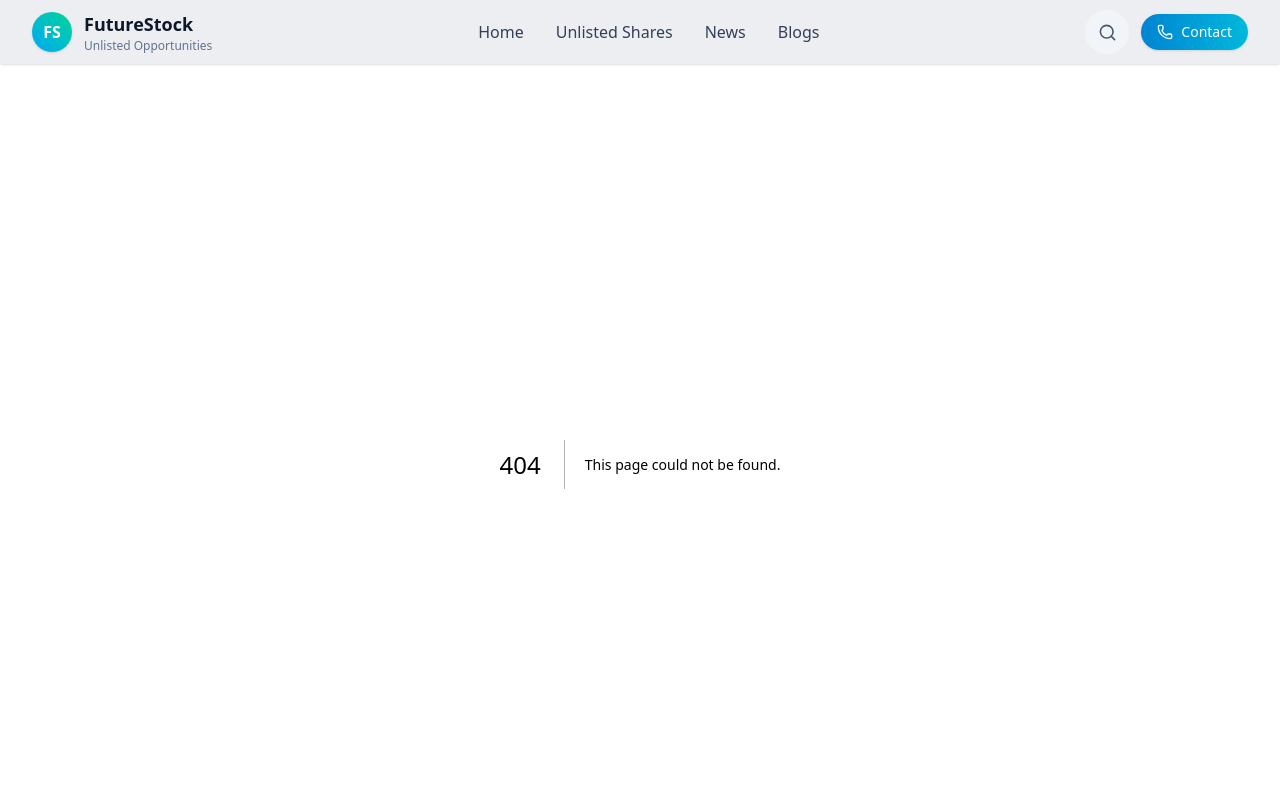
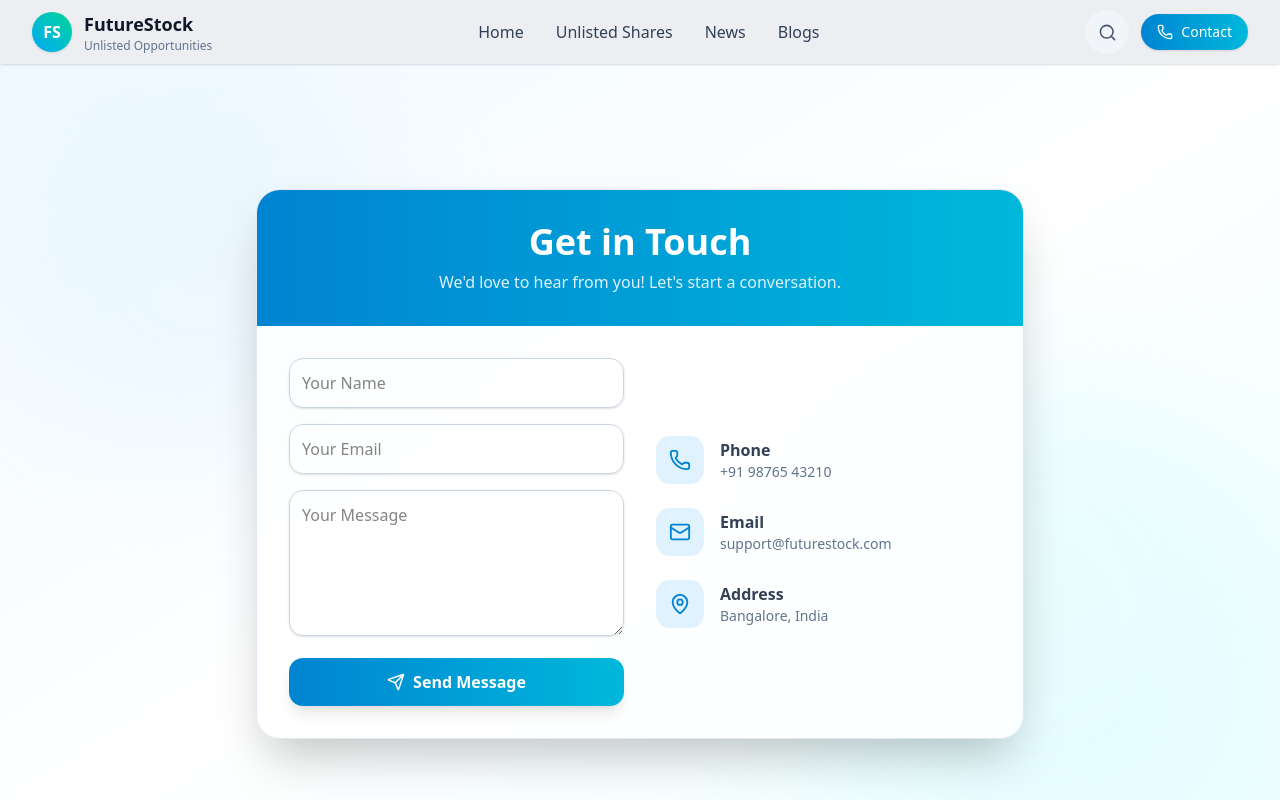
Before and after one commit to Kshitizcs50/Future-Stock, a Next.js app: page /contact in a window 1280 px wide. Before the commit this address had no page. Shown: the top 800 px of the page. Built offline with nearby package versions, Linux system fonts and the light colour scheme.

Commit message:
main page unlisted stocks News upgraded ui stock lists contact

```diff
--- a/src/app/components/Header.tsx
+++ b/src/app/components/Header.tsx
@@ -167,7 +167,7 @@ export default function Header() {
               <Link href="/" className="hover:text-sky-600 transition">Home</Link>
               <Link href="/UnlistedSharesTable" className="hover:text-sky-600 transition">Unlisted Shares</Link>
               <Link href="/Newslatest" className="hover:text-sky-600 transition">News</Link>
-              <Link href="/blogs" className="hover:text-sky-600 transition">Blogs</Link>
+              <Link href="/Bloog" className="hover:text-sky-600 transition">Blogs</Link>
             </nav>
 
             {/* right: search + contact */}
@@ -245,6 +245,7 @@ export default function Header() {
               </button>
 
               {/* Contact button */}
+              <Link href="/contact">
   <motion.button
     whileHover={{ scale: 1.03 }}
     className="hidden md:flex items-center gap-2 bg-gradient-to-r from-sky-600 to-cyan-500 text-white px-4 py-2 rounded-full shadow"
@@ -252,6 +253,7 @@ export default function Header() {
     <Phone size={16} />
     <span className="text-sm">Contact</span>
   </motion.button>
+</Link>
 
               {/* mobile drawer button */}
               <button className="md:hidden" onClick={() => setDrawerOpen((d) => !d)} aria-label="Open menu">
@@ -293,7 +295,7 @@ export default function Header() {
                 <Link href="/" onClick={() => setDrawerOpen(false)} className="py-2">Home</Link>
                 <Link href="/UnlistedSharesTable" onClick={() => setDrawerOpen(false)} className="py-2">Unlisted Shares</Link>
                 <Link href="/Newslatest" onClick={() => setDrawerOpen(false)} className="py-2">News</Link>
-                <Link href="/blogs" onClick={() => setDrawerOpen(false)} className="py-2">Blogs</Link>
+                <Link href="/Bloog" onClick={() => setDrawerOpen(false)} className="py-2">Blogs</Link>
                 <Link href="/partner" onClick={() => setDrawerOpen(false)} className="py-2">Partner</Link>
               </nav>
             </motion.aside>
--- /dev/null
+++ b/src/app/contact/page.jsx
@@ -0,0 +1,107 @@
+"use client";
+
+import { motion } from "framer-motion";
+import { Phone, Mail, MapPin, Send } from "lucide-react";
+
+export default function ContactPage() {
+  return (
+    <div className="relative min-h-screen bg-gradient-to-br from-sky-50 via-white to-cyan-50 flex items-center justify-center px-6 py-16 overflow-hidden">
+      {/* Background decoration */}
+      <motion.div
+        initial={{ opacity: 0, scale: 0.8 }}
+        animate={{ opacity: 0.15, scale: 1 }}
+        transition={{ duration: 1 }}
+        className="absolute top-0 left-0 w-[400px] h-[400px] bg-sky-200 rounded-full blur-3xl"
+      />
+      <motion.div
+        initial={{ opacity: 0, scale: 0.8 }}
+        animate={{ opacity: 0.15, scale: 1 }}
+        transition={{ duration: 1.2 }}
+        className="absolute bottom-0 right-0 w-[500px] h-[500px] bg-cyan-200 rounded-full blur-3xl"
+      />
+
+      {/* Card */}
+      <motion.div
+        initial={{ opacity: 0, y: 50 }}
+        animate={{ opacity: 1, y: 0 }}
+        transition={{ duration: 0.7, ease: "easeOut" }}
+        className="relative z-10 w-full max-w-3xl bg-white/80 backdrop-blur-xl border border-slate-200 rounded-3xl shadow-2xl overflow-hidden"
+      >
+        {/* Header */}
+        <div className="bg-gradient-to-r from-sky-600 to-cyan-500 text-white p-8 text-center">
+          <h1 className="text-4xl font-bold mb-2">Get in Touch</h1>
+          <p className="text-sky-100">
+            We'd love to hear from you! Let's start a conversation.
+          </p>
+        </div>
+
+        {/* Content */}
+        <div className="p-8 grid grid-cols-1 md:grid-cols-2 gap-8">
+          {/* Contact Form */}
+          <form className="space-y-4">
+            <input
+              type="text"
+              placeholder="Your Name"
+              className="w-full p-3 border border-slate-300 rounded-xl shadow-sm focus:ring-2 focus:ring-sky-500 outline-none"
+            />
+            <input
+              type="email"
+              placeholder="Your Email"
+              className="w-full p-3 border border-slate-300 rounded-xl shadow-sm focus:ring-2 focus:ring-sky-500 outline-none"
+            />
+            <textarea
+              placeholder="Your Message"
+              rows={5}
+              className="w-full p-3 border border-slate-300 rounded-xl shadow-sm focus:ring-2 focus:ring-sky-500 outline-none"
+            />
+            <motion.button
+              whileTap={{ scale: 0.95 }}
+              whileHover={{ scale: 1.02 }}
+              className="w-full flex items-center justify-center gap-2 bg-gradient-to-r from-sky-600 to-cyan-500 text-white py-3 rounded-xl font-semibold shadow-lg"
+            >
+              <Send size={18} /> Send Message
+            </motion.button>
+          </form>
+
+          {/* Contact Info */}
+          <motion.div
+            initial={{ opacity: 0, x: 30 }}
+            animate={{ opacity: 1, x: 0 }}
+            transition={{ duration: 0.8 }}
+            className="flex flex-col justify-center space-y-6 text-slate-700"
+          >
+            <div className="flex items-center gap-4">
+              <div className="w-12 h-12 flex items-center justify-center bg-sky-100 rounded-xl">
+                <Phone className="text-sky-600" size={22} />
+              </div>
+              <div>
+                <h3 className="font-semibold">Phone</h3>
+                <p className="text-sm text-slate-500">+91 98765 43210</p>
+              </div>
+            </div>
+
+            <div className="flex items-center gap-4">
+              <div className="w-12 h-12 flex items-center justify-center bg-sky-100 rounded-xl">
+                <Mail className="text-sky-600" size={22} />
+              </div>
+              <div>
+                <h3 className="font-semibold">Email</h3>
+                <p className="text-sm text-slate-500">support@futurestock.com</p>
+              </div>
+            </div>
+
+            <div className="flex items-center gap-4">
+              <div className="w-12 h-12 flex items-center justify-center bg-sky-100 rounded-xl">
+                <MapPin className="text-sky-600" size={22} />
+              </div>
+              <div>
+                <h3 className="font-semibold">Address</h3>
+                <p className="text-sm text-slate-500">Bangalore, India</p>
+              </div>
+            </div>
+          </motion.div>
+        </div>
+      </motion.div>
+    </div>
+  );
+}
```
Lines whose indentation alone changed are shown as unchanged.
